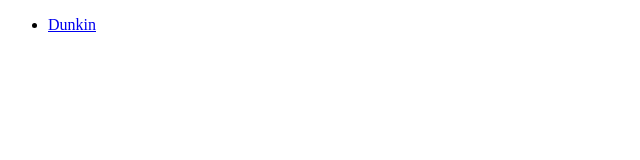
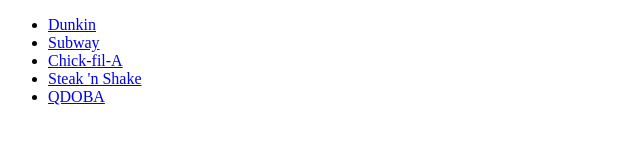
Before and after one commit to alikeshk/website_project, a plain HTML site: page index.html in a window 1280 px wide. Shown: the whole page, without its empty margins (0-640 px from the left). Drawn offline with Linux system fonts and the light colour scheme.

Commit message:
add other restaurants on UNL campus

```diff
--- a/index.html
+++ b/index.html
@@ -14,6 +14,18 @@
         <li class="navigation_bar_item">
           <a href="https://locations.dunkindonuts.com/en/ne/lincoln/1400-r-st/355080?utm_source=google&utm_medium=local&utm_campaign=localmaps&utm_content=355080" class="navigation_bar_links"> Dunkin </a>
         </li>
+        <li class="navigation_bar_item">
+          <a href="https://restaurants.subway.com/united-states/ne/lincoln/1400-r-street?utm_source=yxt-goog&utm_medium=local&utm_term=acq&utm_content=54998&utm_campaign=evergreen-2020" class="navigation_bar_links"> Subway </a>
+        </li>
+        <li class="navigation_bar_item">
+          <a href="https://www.chick-fil-a.com/locations/ne/university-of-nebraska-lincoln?utm_source=yext&utm_medium=link" class="navigation_bar_links"> Chick-fil-A </a>
+        </li>
+        <li class="navigation_bar_item">
+          <a href="https://www.steaknshake.com/locations/" class="navigation_bar_links"> Steak 'n Shake </a>
+        </li>
+        <li class="navigation_bar_item">
+          <a href="https://locations.qdoba.com/us/ne/lincoln/600-n-15th-st.html" class="navigation_bar_links"> QDOBA </a>
+        </li>
       </ul>
     </div>
   </nav>
```
